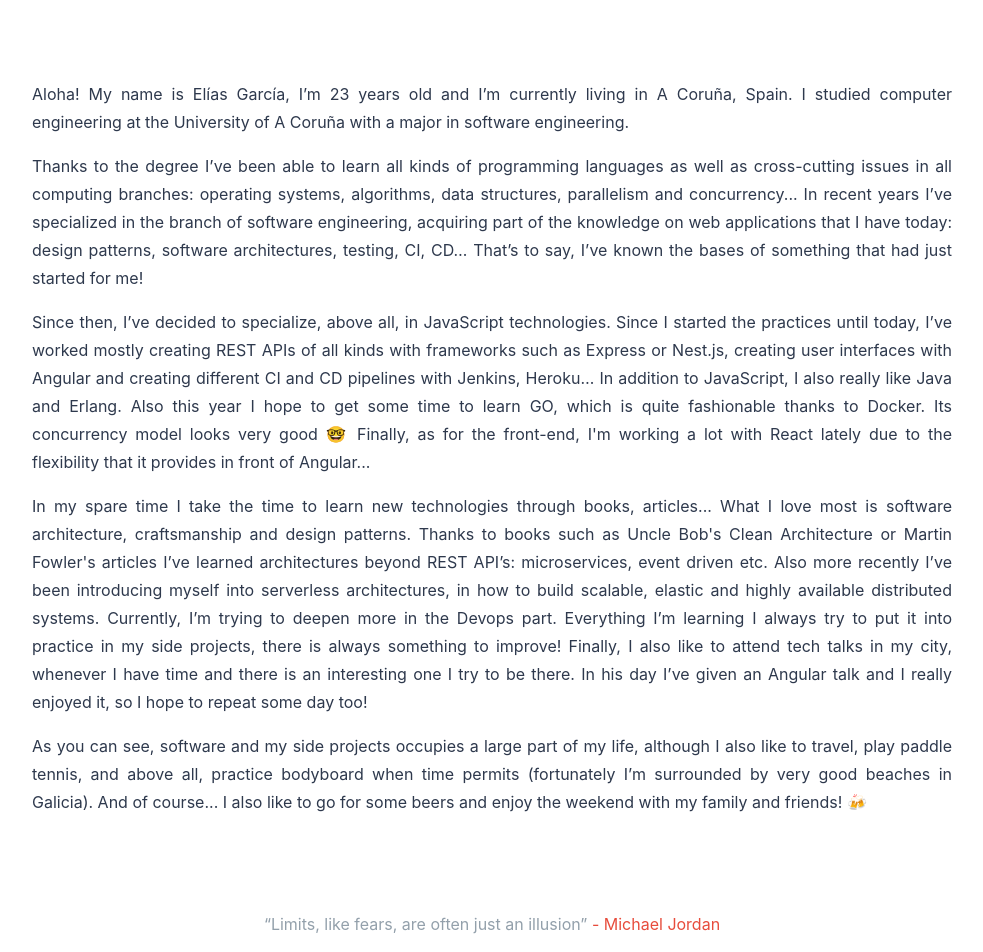
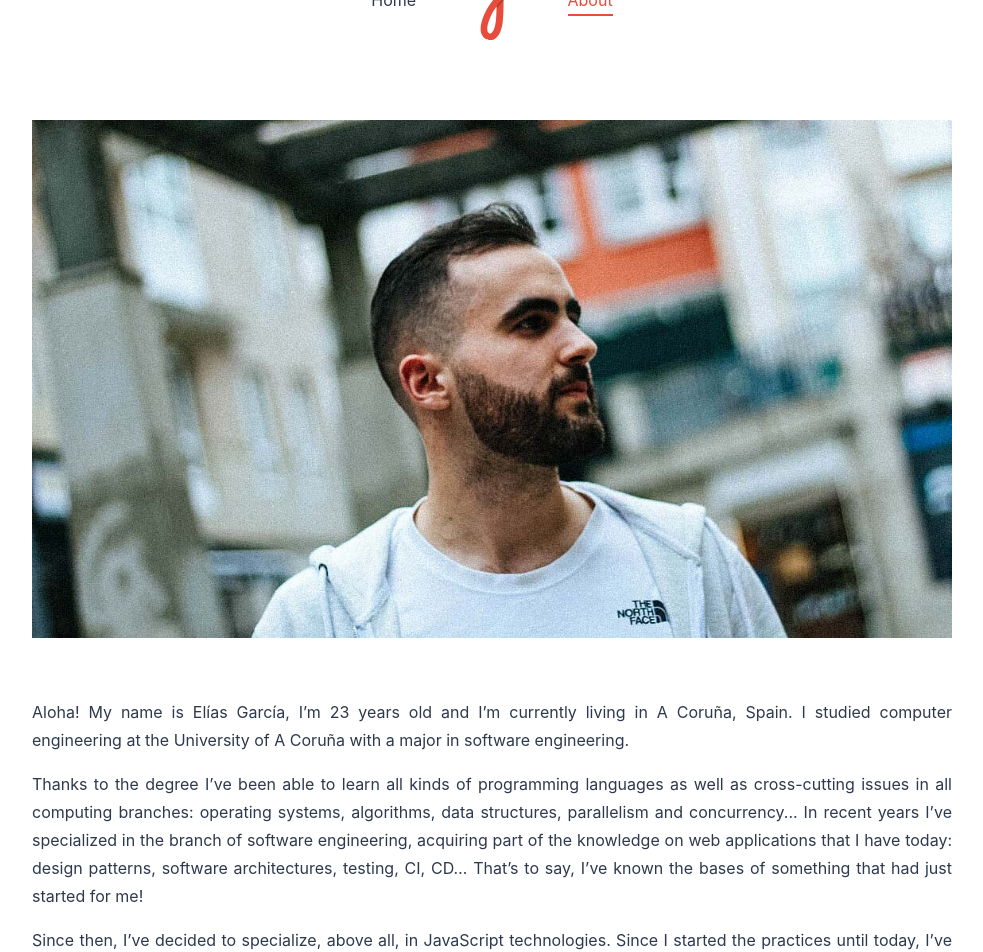
Before and after one commit to elias-garcia/elias-garcia.github.io, a React (Create React App) app: page /about in a window 1280 px wide. Shown: the part 120-1072 px from the top of the page, without its empty margins (148-1131 px from the left). Built offline with nearby package versions, Linux system fonts and the light colour scheme.

Commit message:
about me image and css improvements

```diff
--- a/src/components/Footer/Footer.css
+++ b/src/components/Footer/Footer.css
@@ -2,7 +2,6 @@
   display: flex;
   flex-direction: column;
   align-items: center;
-  padding: 16px 0;
 }
 
 .Footer-social-icons {
--- a/src/components/Footer/Footer.js
+++ b/src/components/Footer/Footer.js
@@ -18,10 +18,10 @@
 
 const Footer = () => (
   <footer className="Footer">
-    <Quote />
     <div className="Footer-social-icons">
       {getFooterIcons()}
     </div>
+    <Quote />
     <p className="Footer-copyright">© Elías García 2019.</p>
   </footer>
 );
--- a/src/components/Layout/Layout.css
+++ b/src/components/Layout/Layout.css
@@ -1,8 +1,14 @@
 .Layout {
   height: 100%;
-  padding: var(--app-padding);
+  padding: 40px var(--app-padding);
 }
 
 .Layout-content {
-  margin: var(--main-padding);
+  padding: var(--main-padding);
 }
+
+@media (min-width: 576px) {
+  .Layout {
+    padding: 80px var(--app-padding);
+  }
+}
--- a/src/components/ProjectDetails/ProjectDetails.css
+++ b/src/components/ProjectDetails/ProjectDetails.css
@@ -63,7 +63,9 @@
 }
 
 .ProjectDetails-content {
-  padding: 0 var(--app-padding);
+  padding: var(--main-padding);
+  padding-left: var( --app-padding);
+  padding-right: var( --app-padding);
 }
 
 .ProjectDetails-description-text, .Project-Details-component-name  {
@@ -84,7 +86,10 @@
 .ProjectDetails-tags-header {
   width: fit-content;
   border-bottom: 2px solid var(--color-black);
-  text-transform: uppercase;
   text-align: center;
-  margin: 60px auto 40px auto;
+  margin: 0 auto var(--home-section-title-margin-bottom) auto
 }
+
+.ProjectDetails-tags {
+  margin: var(--home-section-margin);
+}
--- a/src/components/Projects/Projects.css
+++ b/src/components/Projects/Projects.css
@@ -6,7 +6,7 @@
 }
 
 .Project {
-  margin: 8px 0;
+  margin: 16px 0;
   width: 100%;
   transition: all .3s;
   cursor: pointer;
--- a/src/components/Quote/Quote.css
+++ b/src/components/Quote/Quote.css
@@ -1,6 +1,6 @@
 .Quote {
   text-align: center;
-  margin-bottom: 0.5rem;
+  margin-bottom: 0.75rem;
   color: var(--color-primary);
 }
 
--- a/src/routes/About/About.css
+++ b/src/routes/About/About.css
@@ -2,3 +2,8 @@
   text-align: justify;
   line-height: 1.75rem;
 }
+
+.About-image {
+  width: 100%;
+  margin-bottom: 60px;
+}
--- a/src/routes/About/About.js
+++ b/src/routes/About/About.js
@@ -1,15 +1,17 @@
 import React from 'react';
+import AboutData from '../../assets/data/about.json';
+import AboutImage from '../../assets/img/me.jpg';
 import './About.css';
-import AboutData from '../../assets/data/about.json';
 
-const getAboutParagraphs = () => {
-return Object.keys(AboutData).map((key, i) => {
-  return <p key={i}>{AboutData[key]}</p>;
-})
-}
+const getAboutParagraphs = () => (
+  Object.keys(AboutData).map((key, i) => (
+    <p key={i}>{AboutData[key]}</p>
+  ))
+);
 
 const About = () => (
   <div className="About">
+    <img className="About-image" src={AboutImage} alt="Me" />
     {getAboutParagraphs()}
   </div>
 );
--- a/src/routes/Home/Home.css
+++ b/src/routes/Home/Home.css
@@ -1,5 +1,9 @@
 .Home {
   width: 100%;
+}
+
+.Home-cover {
+  padding: 40px 0;
 }
 
 .Home-jobs,
@@ -12,7 +16,12 @@
 .Home-projects-title {
   width: fit-content;
   text-align: center;
-  text-transform: uppercase;
   border-bottom: 2px solid var(--color-black);
   margin: 0 auto var(--home-section-title-margin-bottom) auto;
 }
+
+@media (min-width: 576px) {
+  .Home-cover {
+    padding: 120px 0;
+  }
+}
```
Also changed, not shown: src/assets/img/me.jpg (added).
